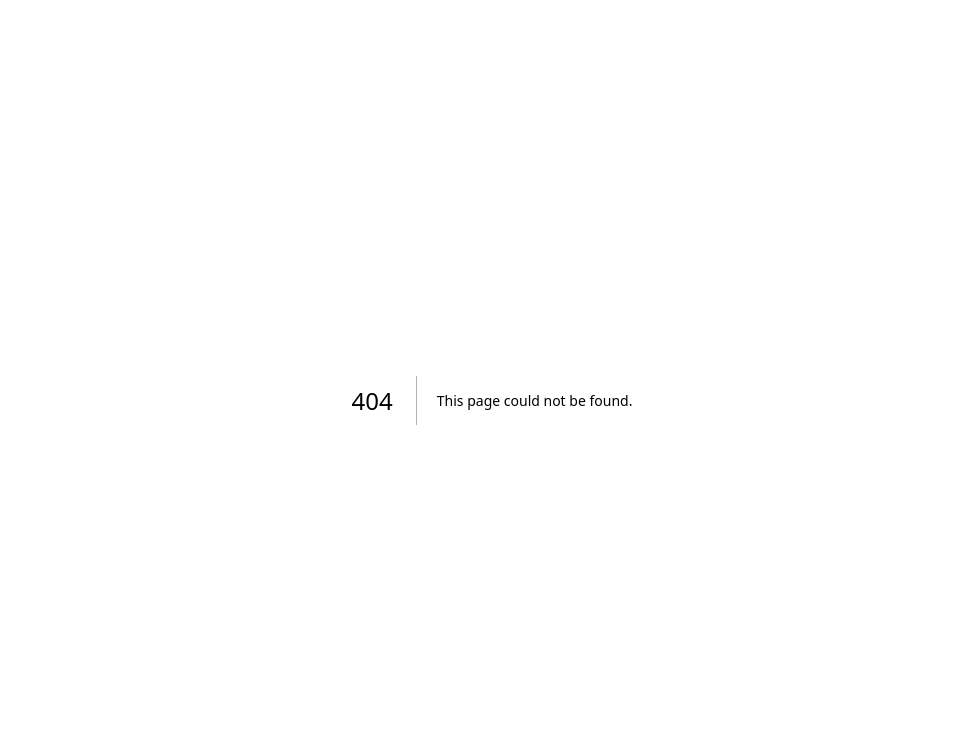
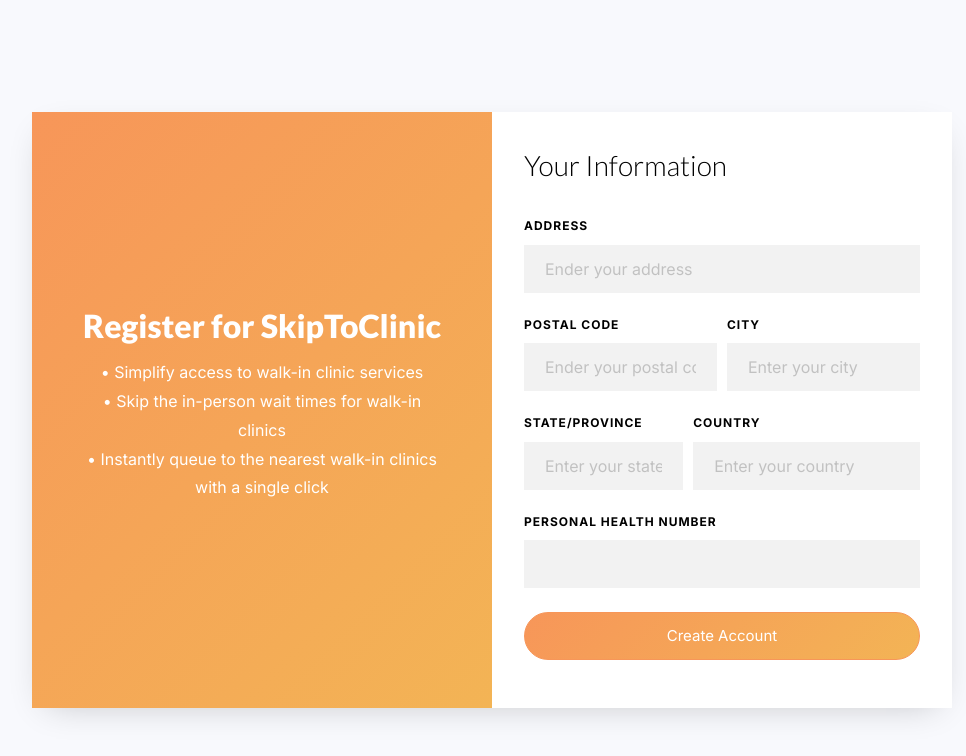
Before and after one commit to rwonger/skip-the-clinics, a Next.js app: page /sign-in-next in a window 1280 px wide. Before the commit this address had no page. Shown: the top 756 px of the page, without its empty margins (148-1114 px from the left). Built offline with nearby package versions, Linux system fonts and the light colour scheme; a web font is replaced by a local one.

Commit message:
stylized signup pages

```diff
--- /dev/null
+++ b/app/sign-in-next/page.tsx
@@ -0,0 +1,122 @@
+import Link from "next/link";
+import { ArrowRightIcon } from '@heroicons/react/24/outline';
+import '/app/styles/bootstrap/bootstrap.min.css';
+
+
+
+
+export default function Page() {
+
+
+    return (
+        <div>
+            <meta charSet="utf-8" />
+            <meta name="viewport" content="width=device-width, initial-scale=1, shrink-to-fit=no" />
+            <link href="https://fonts.googleapis.com/css?family=Lato:300,400,700,900&display=swap" rel="stylesheet" />
+            <link rel="stylesheet" href="https://stackpath.bootstrapcdn.com/font-awesome/4.7.0/css/font-awesome.min.css" />
+            {/* <link rel="stylesheet" href="#" /> */}
+            {/* TODO: add href for .css for thog */}
+            <section className="ftco-section">
+                <div className="container">
+                    <div className="row justify-content-center">
+                    </div>
+                    <div className="row justify-content-center">
+                        <div className="col-md-12 col-lg-10">
+                            <div className="wrap d-md-flex">
+                                <div className="text-wrap p-4 p-lg-5 text-center d-flex align-items-center">
+                                    <div className="text w-100">
+                                        <h2>Register for SkipToClinic</h2>
+                                        <ul>
+                                            <li>
+                                                • Simplify access to walk-in clinic services
+                                            </li>
+                                            <li>
+                                                • Skip the in-person wait times for walk-in clinics
+                                            </li>
+                                            <li>
+                                                • Instantly queue to the nearest walk-in clinics with a single click
+                                            </li>
+                                        </ul>
+                                        {/* <a href="#" className="btn btn-white btn-outline-white">Sign Up</a> */}
+                                    </div>
+                                </div>
+                                {/* <div className="login-wrap p-4 p-lg-5"> */}
+                                <div className="login-wrap">
+                                    <div>
+                                        <div className="bg-white w-full p-8">
+                                            <h3 className="mb-4">Your Information</h3>
+                                            <form>
+                                                <div className="form-group mb-3">
+                                                    <label className="label" htmlFor="name">Address</label>
+                                                    <input type="text" className="form-control" placeholder="Ender your address" required />
+                                                </div>
+                                                <div className="form-row">
+                                                    <div className="form-group col-md-6">
+                                                        <label className="label" htmlFor="name">Postal Code</label>
+                                                        <input type="text" className="form-control" placeholder="Ender your postal code" required />
+                                                    </div>
+                                                    <div className="form-group col-md-6">
+                                                        <label className="label" htmlFor="name">City</label>
+                                                        <input type="text" className="form-control" placeholder="Enter your city" required />
+                                                    </div>
+                                                </div>
+                                                <div className="form-row">
+                                                    <div className="form-group col-md-5">
+                                                        <label className="label" htmlFor="name">State/Province</label>
+                                                        <input type="text" className="form-control" placeholder="Enter your state" required />
+                                                    </div>
+                                                    <div className="form-group col-md-7">
+                                                        <label className="label" htmlFor="name">Country</label>
+                                                        <input type="text" className="form-control" placeholder="Enter your country" required />
+                                                    </div>
+                                                </div>
+
+                                                <div className="form-group mb-3">
+                                                    <label className="label" htmlFor="name">Personal Health Number</label>
+                                                    <input type="text" className="form-control" placeholder="" required />
+                                                </div>
+                                                <div className="form-group mt-4">
+                                                    <button type="submit" className="form-control btn btn-primary submit px-3">Create Account</button>
+                                                </div>
+
+                                            </form>
+                                        </div>
+                                    </div>
+                                    {/* </div> */}
+
+                                    {/* <div className="d-flex">
+                  <div className="w-100">
+                    <h3 className="mb-4">Your Information</h3>
+                  </div>
+                </div>
+                <form action="#" className="signin-form">
+                  <div className="form-group mb-3">
+                    <label className="label" htmlFor="name">Email Address</label>
+                    <input type="text" className="form-control" placeholder="Email" required />
+                  </div>
+                  <div className="form-group mb-3">
+                    <label className="label" htmlFor="password">Password</label>
+                    <input type="password" className="form-control" placeholder="Password" required />
+                  </div>
+                  <div className="form-group">
+                    <button type="submit" className="form-control btn btn-primary submit px-3">Sign In</button>
+                  </div>
+                </form> */}
+                                </div>
+                            </div>
+                        </div>
+                    </div>
+                </div>
+            </section>
+        </div>
+
+
+    );
+}
+
+{/* <div className="items-center justify-between flex">
+                          <div className="items-center flex">
+                            <input type="checkbox" className="rounded border-gray-300 focus:ring-indigo-500 h-4 w-4 text-indigo-600" />
+                            <label className="ml-2 text-xs text-gray-700">I agree to the terms and conditions</label>
+                          </div>
+                        </div> */}
--- a/app/sign-in/page.tsx
+++ b/app/sign-in/page.tsx
@@ -4,7 +4,10 @@
 
 
 
+
 export default function Page() {
+
+
   return (
     <div>
       <meta charSet="utf-8" />
@@ -22,52 +25,60 @@
               <div className="wrap d-md-flex">
                 <div className="text-wrap p-4 p-lg-5 text-center d-flex align-items-center">
                   <div className="text w-100">
-                  <h2>Welcome to SkipToClinic</h2>
-                  <p>Don't have an account?</p>
-                  <Link
-                        href="/sign-in"
-                        className="btn btn-white btn-outline-white">
-                        <span>Sign Up</span> <ArrowRightIcon className="w-5 md:w-6" />
-                  </Link>
+                    <h2>Register for SkipToClinic</h2>
+                    <ul>
+                      <li>
+                        • Simplify access to walk-in clinic services
+                      </li>
+                      <li>
+                        • Skip the in-person wait times for walk-in clinics
+                      </li>
+                      <li>
+                        • Instantly queue to the nearest walk-in clinics with a single click
+                      </li>
+                    </ul>
+
                     {/* <a href="#" className="btn btn-white btn-outline-white">Sign Up</a> */}
                   </div>
                 </div>
                 {/* <div className="login-wrap p-4 p-lg-5"> */}
+                <div className="login-wrap">
                   <div>
-                  <div>
-                  <div className="bg-white items-center justify-center flex">
-                    <div className="bg-white rounded-lg w-100 p-8 mx-10">
-                      <p className="text-2xl font-bold text-gray-800 mb-6 text-center">Sign Up</p>
+                    <div className="bg-white w-full p-8">
+                      <h3 className="mb-4">Your information</h3>
                       <form>
-                        <div className="form-group mb-3">
-                          <label className="label" htmlFor="name">Email Address</label>
-                          <input type="text" className="form-control" placeholder="Email" required />
+                        <div className="form-row">
+                          <div className="form-group col-md-6">
+                            <label className="label" htmlFor="name">First Name</label>
+                            <input type="text" className="form-control" placeholder="First Name" required />
+                          </div>
+                          <div className="form-group col-md-6">
+                            <label className="label" htmlFor="name">Last Name</label>
+                            <input type="text" className="form-control" placeholder="Last Name" required />
+                          </div>
                         </div>
                         <div className="form-group mb-3">
-                          <label className="label" htmlFor="name">Email Address</label>
-                          <input type="text" className="form-control" placeholder="Email" required />
+                          <label className="label" htmlFor="dob">Date of Birth</label>
+                          <input type="date" className="form-control" id="dob" required />
                         </div>
                         <div className="form-group mb-3">
-                          <label className="label" htmlFor="name">Email Address</label>
-                          <input type="text" className="form-control" placeholder="Email" required />
+                          <label className="label" htmlFor="name">Phone Number</label>
+                          <input type="tel" className="form-control" placeholder="123-456-7890" required />
                         </div>
                         <div className="form-group mb-3">
-                          <label className="label" htmlFor="name">Email Address</label>
-                          <input type="text" className="form-control" placeholder="Email" required />
+                          <label className="label" htmlFor="name">E-mail Address</label>
+                          <input type="email" className="form-control" placeholder="email@email.com" required />
                         </div>
-                        <div className="items-center justify-between flex">
-                          <div className="items-center flex">
-                            <input type="checkbox" className="rounded border-gray-300 focus:ring-indigo-500 h-4 w-4 text-indigo-600" />
-                            <label className="ml-2 text-xs text-gray-700">I agree to the terms and conditions</label>
+
+                        <div className="d-flex justify-content-end mx-2">
+                          <Link
+                            href="/sign-in-next"
+                            className="btn btn-primary px-4">
+                            <ArrowRightIcon className="w-5 md:w-6" />
+                          </Link>
                         </div>
-                        </div>
-                        <div className="mt-6">
-                          <button type="submit" className="inline-flex border border-indigo-500 focus:outline-none
-                        focus:ring-2 focus:ring-indigo-500 focus:ring-offset-2 w-full items-center justify-center rounded-md py-2
-                        px-4 bg-indigo-600 text-sm font-medium text-white shadow-sm">Sign Up</button>
-                        </div>
+
                       </form>
-                    </div>
                     </div>
                   </div>
                   {/* </div> */}
@@ -101,3 +112,10 @@
 
   );
 }
+
+{/* <div className="items-center justify-between flex">
+                          <div className="items-center flex">
+                            <input type="checkbox" className="rounded border-gray-300 focus:ring-indigo-500 h-4 w-4 text-indigo-600" />
+                            <label className="ml-2 text-xs text-gray-700">I agree to the terms and conditions</label>
+                          </div>
+                        </div> */}
```
Also changed, not shown: app/login/page.tsx (indentation only). Lines whose indentation alone changed are shown as unchanged.
